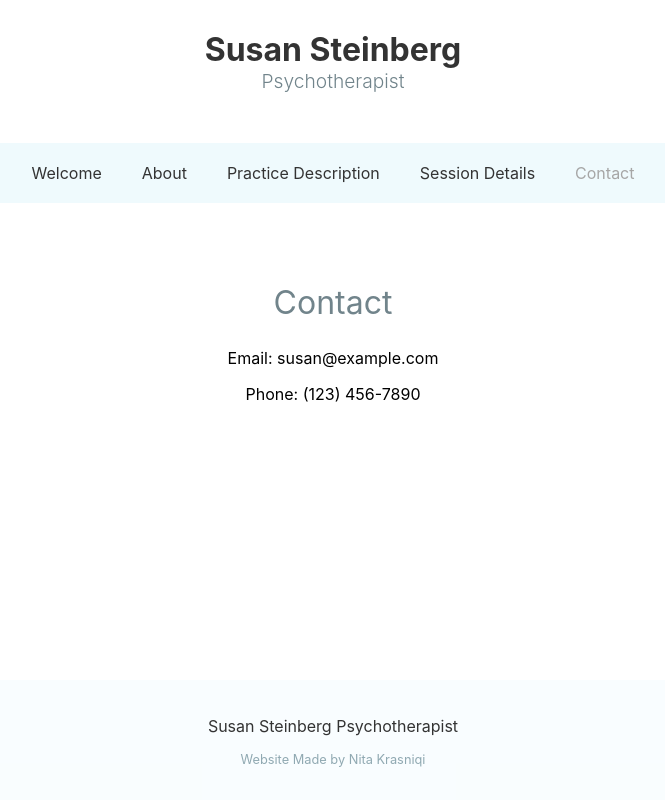
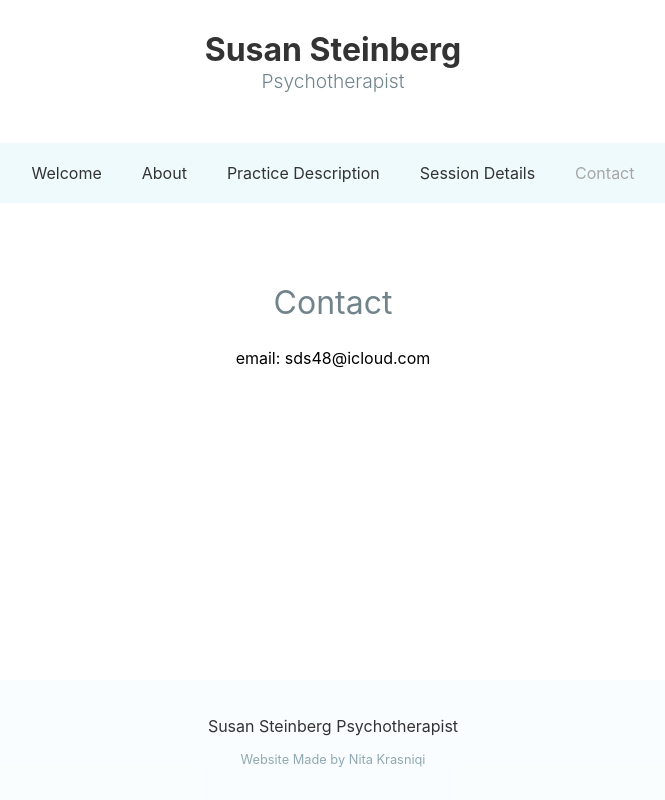
Before and after one commit to nita-kras/susansteinbergpsychotherapist, a React (Create React App) app: page /susansteinbergpsychotherapist/contact in a window 1280 px wide. Shown: the whole page, without its empty margins (307-972 px from the left). Built offline with nearby package versions, Linux system fonts and the light colour scheme.

Commit message:
Email Update

```diff
--- a/src/components/Contact.js
+++ b/src/components/Contact.js
@@ -7,8 +7,7 @@ const Contact = () => {
       <div style={styles.header}>Contact</div>
 
       {/* Contact Information */}
-      <p>Email: susan@example.com</p>
-      <p>Phone: (123) 456-7890</p>
+      <p>email: sds48@icloud.com</p>
     </div>
   );
 };
```
